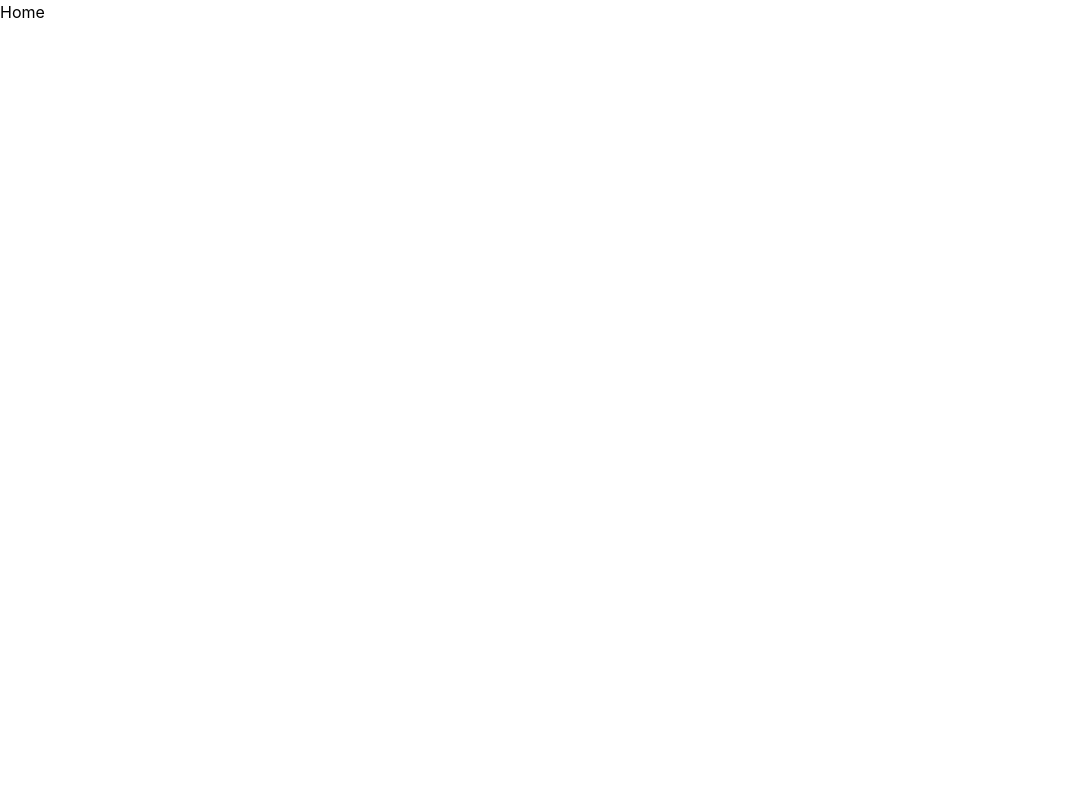
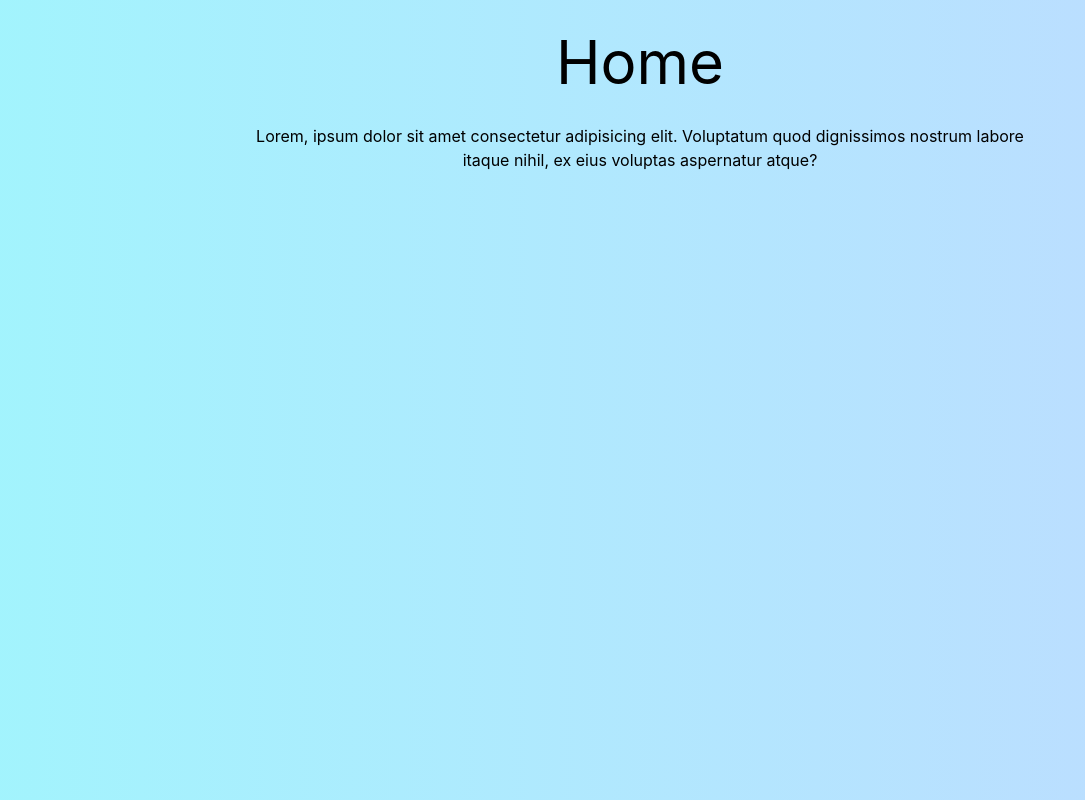
Before and after one commit to vinothrobinson/movie-watchlist, a React app in the folder frontend/: page / in a window 1280 px wide. Shown: the whole page, without its empty margins (0-1085 px from the left). Built offline with nearby package versions, Linux system fonts and the light colour scheme; the HTML template or start-up script is replaced by a standard one.

Commit message:
Started front end home page

```diff
--- a/frontend/src/pages/HomePage.jsx
+++ b/frontend/src/pages/HomePage.jsx
@@ -1,7 +1,14 @@
 export default function HomePage() {
   return (
-    <div>
-      <h1>Home</h1>
-    </div>
+    <body className="bg-linear-to-r from-cyan-200 to-blue-200 font-sans">
+      <section className="space-y-5 text-center mx-auto">
+        <h1 className="text-6xl text-center font-semi-bold my-8">Home</h1>
+        <p className="max-w-3xl mx-auto text-wrap">
+          Lorem, ipsum dolor sit amet consectetur adipisicing elit. Voluptatum
+          quod dignissimos nostrum labore itaque nihil, ex eius voluptas
+          aspernatur atque?
+        </p>
+      </section>
+    </body>
   );
 }
--- a/frontend/src/pages/LoginPage.jsx
+++ b/frontend/src/pages/LoginPage.jsx
@@ -1,7 +1,7 @@
 export default function LoginPage() {
   return (
     <div>
-      <h1>Login</h1>
+      <h1 className="">Login</h1>
     </div>
   );
 }
```
